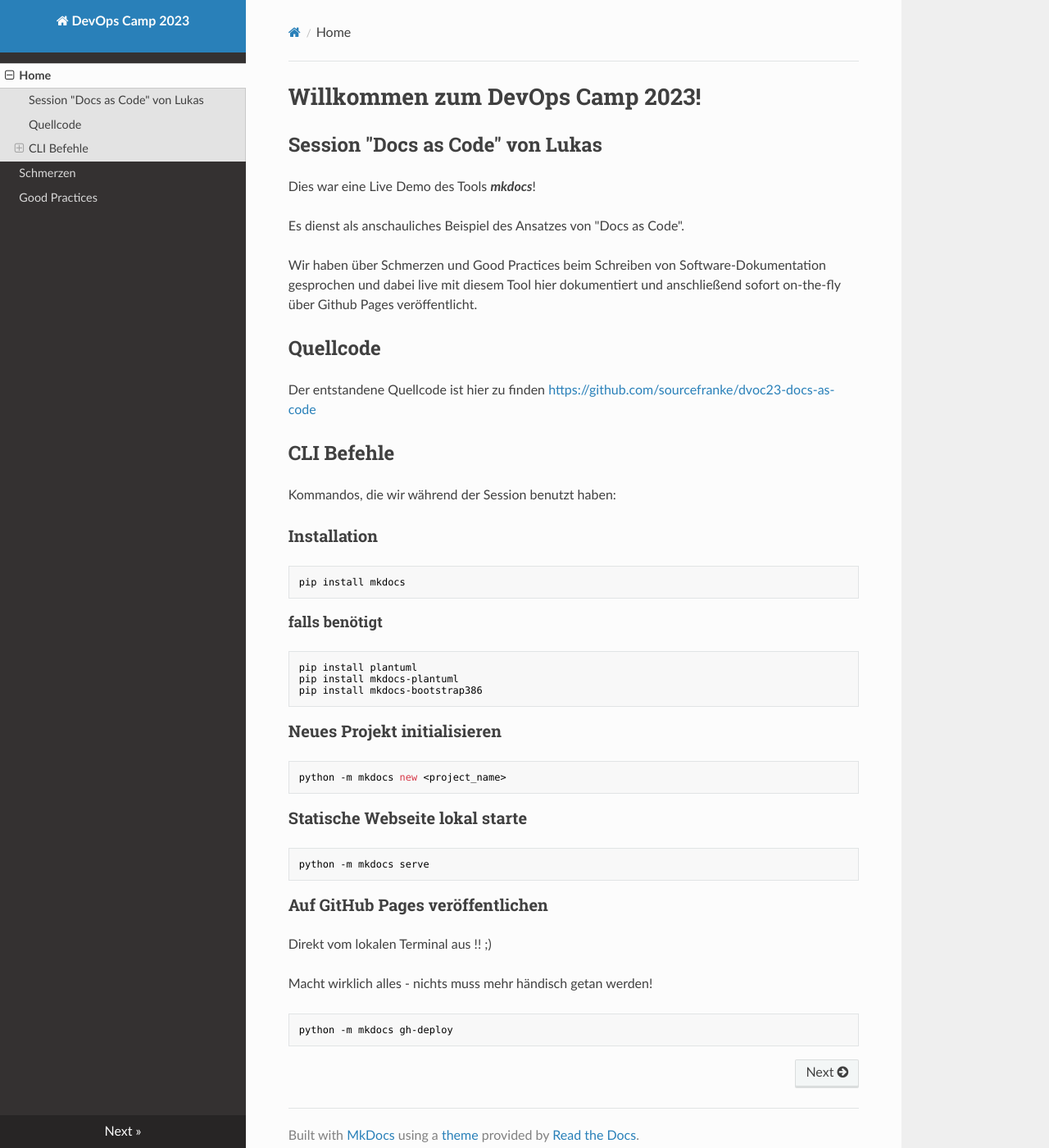
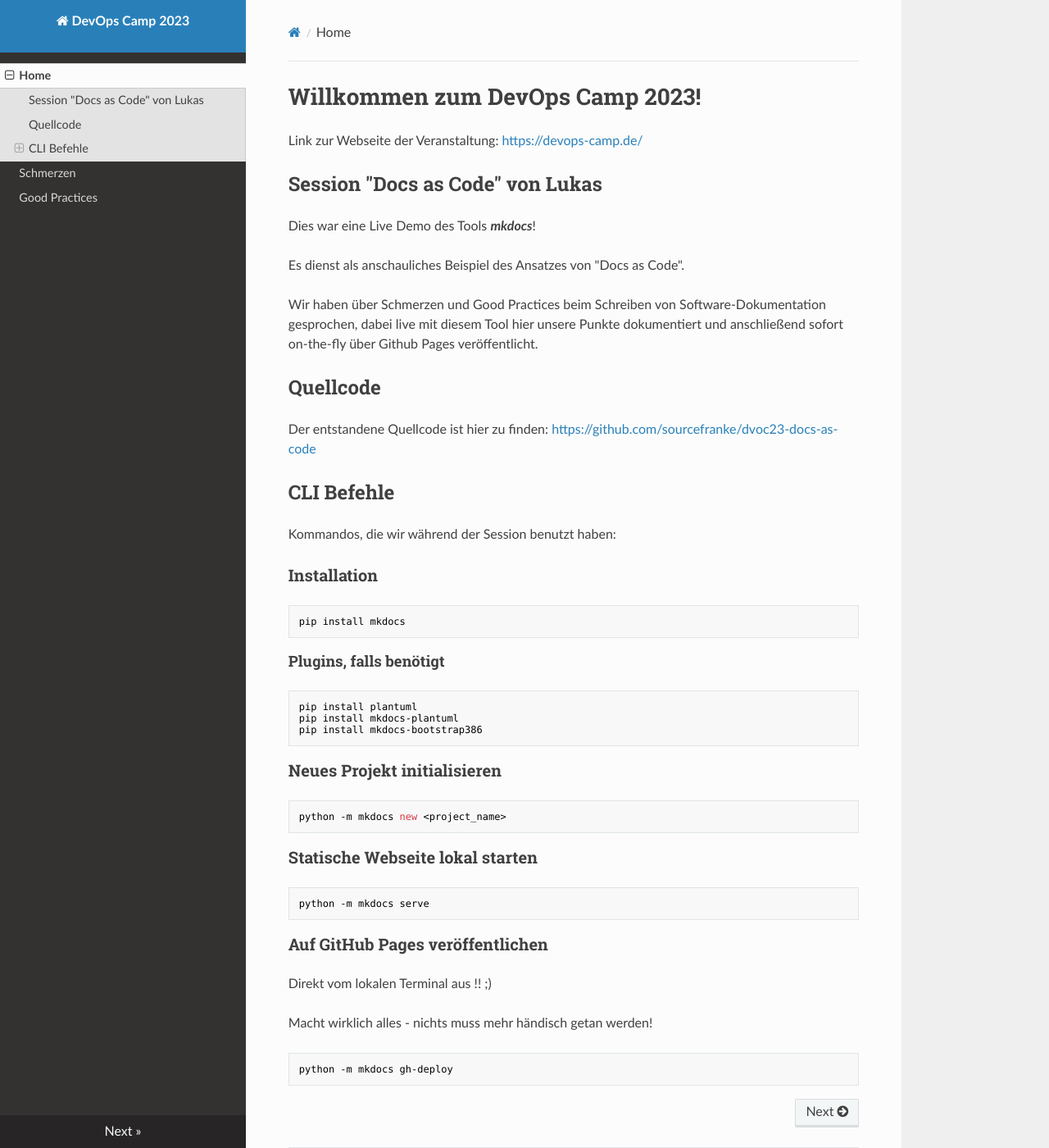
Before and after one commit to sourcefranke/dvoc23-docs-as-code, an MkDocs documentation site: the page built from docs/index.md, in a window 1280 px wide and 1400 px high. Shown: the whole window at 82% size. Built offline with MkDocs 1.6.1, drawn with Linux system fonts in a browser that asks for light colours; nearby versions of some CDN libraries.

Commit message:
Corrections

`````diff
--- a/docs/index.md
+++ b/docs/index.md
@@ -1,4 +1,6 @@
 # Willkommen zum DevOps Camp 2023!
+
+Link zur Webseite der Veranstaltung: [https://devops-camp.de/](https://devops-camp.de/)
 
 ## Session "Docs as Code" von Lukas
 
@@ -6,11 +8,11 @@ Dies war eine Live Demo des Tools ***mkdocs***!
 
 Es dienst als anschauliches Beispiel des Ansatzes von "Docs as Code".
 
-Wir haben über Schmerzen und Good Practices beim Schreiben von Software-Dokumentation gesprochen
-und dabei live mit diesem Tool hier dokumentiert und anschließend sofort on-the-fly über Github Pages veröffentlicht.
+Wir haben über Schmerzen und Good Practices beim Schreiben von Software-Dokumentation gesprochen,
+dabei live mit diesem Tool hier unsere Punkte dokumentiert und anschließend sofort on-the-fly über Github Pages veröffentlicht.
 
 ## Quellcode
-Der entstandene Quellcode ist hier zu finden [https://github.com/sourcefranke/dvoc23-docs-as-code](https://github.com/sourcefranke/dvoc23-docs-as-code)
+Der entstandene Quellcode ist hier zu finden: [https://github.com/sourcefranke/dvoc23-docs-as-code](https://github.com/sourcefranke/dvoc23-docs-as-code)
 
 ## CLI Befehle
 
@@ -22,7 +24,7 @@ Kommandos, die wir während der Session benutzt haben:
 pip install mkdocs
 ````
 
-#### falls benötigt
+#### Plugins, falls benötigt
 
 ````
 pip install plantuml
@@ -36,7 +38,7 @@ pip install mkdocs-bootstrap386
 python -m mkdocs new <project_name>
 ````
 
-### Statische Webseite lokal starte
+### Statische Webseite lokal starten
 
 ````
 python -m mkdocs serve
`````
